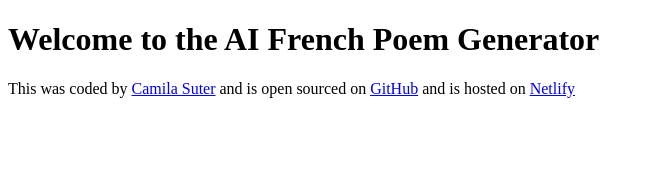
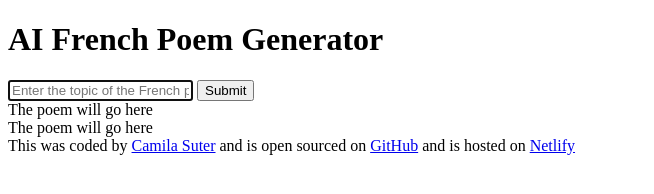
Before and after one commit to csuter22/AI-poem-generator-cs, a plain HTML site: page index.html in a window 1280 px wide. Shown: the whole page, without its empty margins (0-654 px from the left). Drawn offline with Linux system fonts and the light colour scheme.

Commit message:
added basic HTML structure

```diff
--- a/index.html
+++ b/index.html
@@ -4,11 +4,28 @@
     <meta charset="UTF-8">
     <meta name="viewport" content="width=device-width, initial-scale=1.0">
     <link rel="stylesheet" href="src/style.css">
-    <title>Document</title>
+    <title>AI French Poem Generator</title>
 </head>
 <body>
-    <h1>Welcome to the AI French Poem Generator</h1>
+    <header>
+    <h1>AI French Poem Generator</h1>
+</header>
+<main>
+    <form>
+        <input type="text"
+        placeholder="Enter the topic of the French poem"
+        autofocus
+        required
+        autocomplete="off" />
+       <input type="submit" />
+    </form>
 
+    <div>
+        The poem will go here
+        <br/>
+        The poem will go here
+    </div>
+</main>
 
 
     <footer>This was coded by <a href="https://github.com/csuter22" target="_blank">Camila Suter</a> and is open sourced on <a href="https://github.com/csuter22/AI-poem-generator-cs" target="_blank">GitHub</a> and is hosted on <a href="https://cs-ai-poem-generator.netlify.app/" target="_blank">Netlify</a></footer>
```
